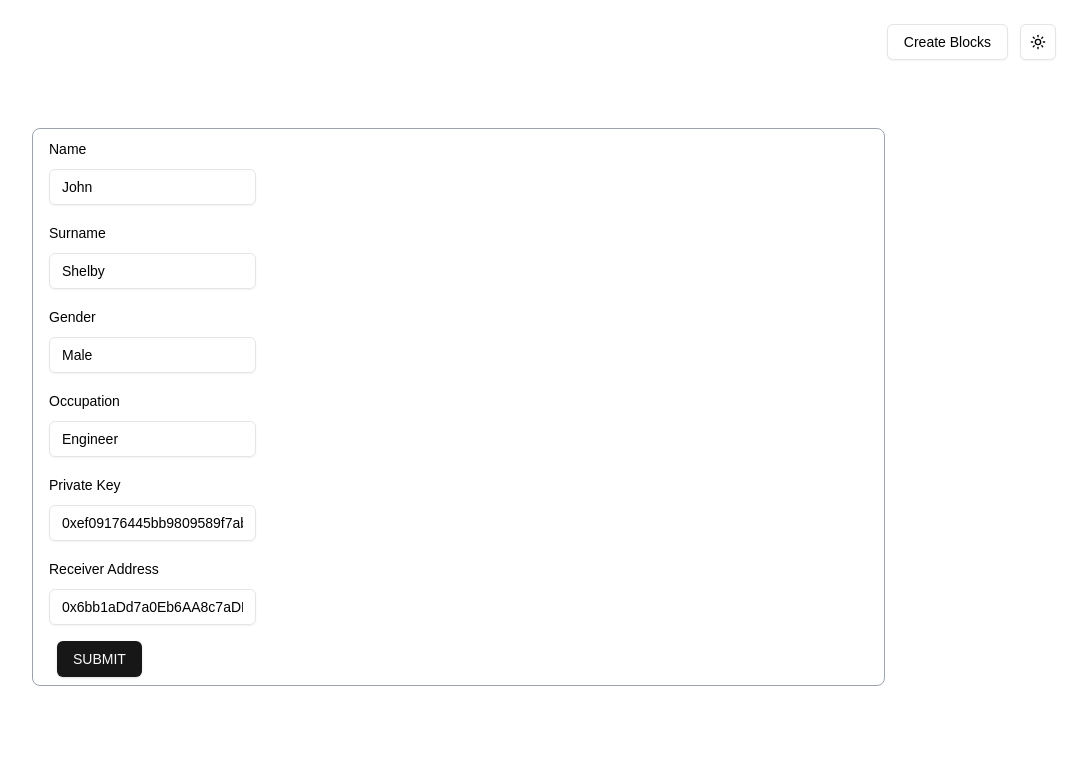
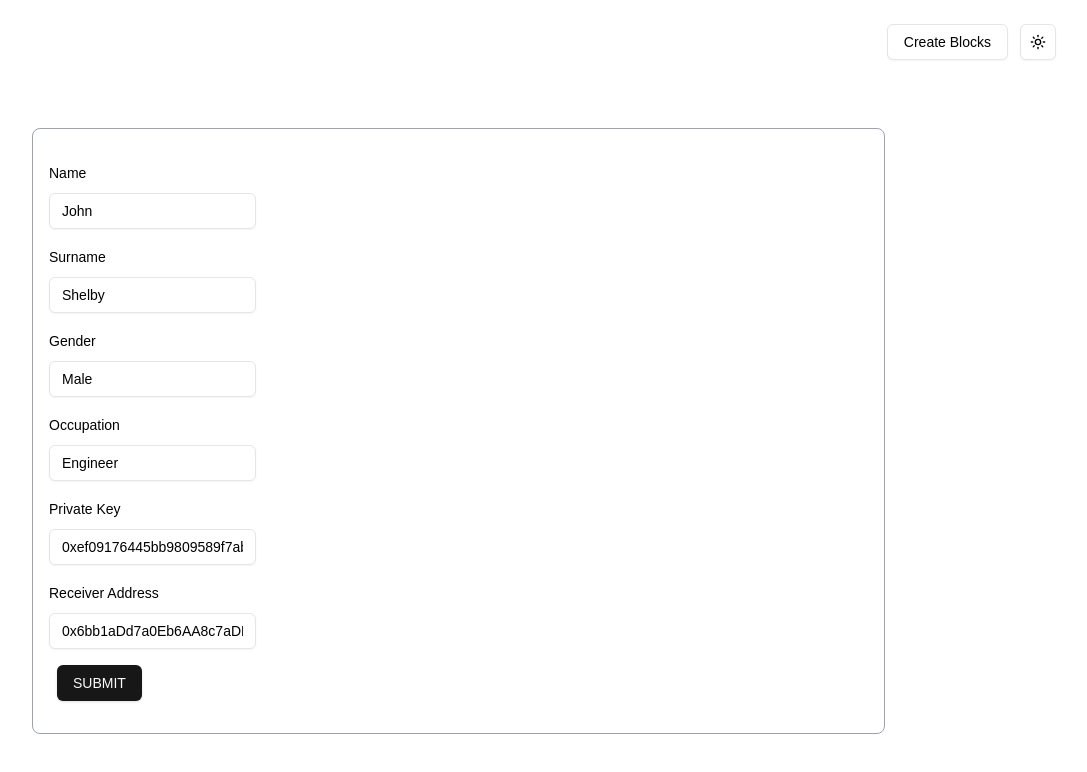
Before and after one commit to VihanGamage/Ethereum-Querybench-FYP, a Next.js app: page /createBlocks in a window 1280 px wide. Shown: the top 772 px of the page, without its empty margins (192-1279 px from the left). Built offline with nearby package versions, Linux system fonts and the light colour scheme.

Commit message:
css fixed

```diff
--- a/src/app/createBlocks/page.jsx
+++ b/src/app/createBlocks/page.jsx
@@ -56,7 +56,7 @@ function CreateBlocks() {
     }
 
     return (
-        <div className="border border-gray-400 rounded-lg p-2 ml-56 px-4 mt-32 flex w-2/3">
+        <div className="border border-gray-400 rounded-lg p-8 ml-56 px-4 mt-32 flex w-2/3">
             <Form {...form}>
                 <form onSubmit={form.handleSubmit(onSubmit)} className="space-y-4">
 
--- a/src/app/page.js
+++ b/src/app/page.js
@@ -36,7 +36,7 @@ export default function Home() {
               </Label>
           </div>
 
-          <div className="ml-44 mt-16 flex space-x-32 border border-gray-400 rounded-lg">
+          <div className="ml-44 mt-16 mr-44 flex space-x-32 border border-gray-400 rounded-lg p-12">
 
             <div className="">
 
```
